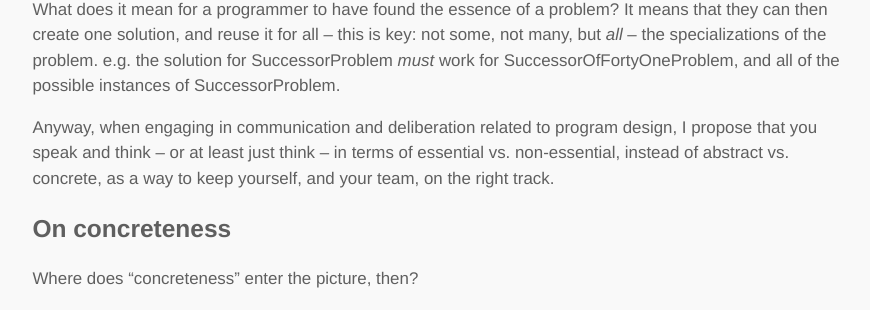
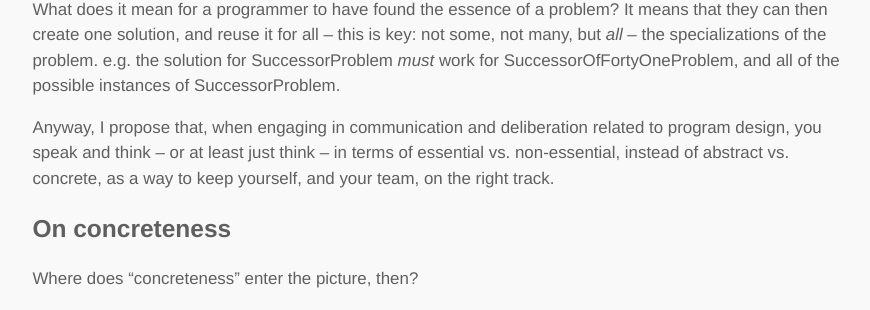
Before and after one commit to lambdatoast/lambdatoast.github.com, a Jekyll site: the page built from _posts/2014-09-20-the-point-of-abstraction.markdown, in a window 1280 px wide and 900 px high, scrolled down 1254 px. Shown: the part 142-452 px from the top of the window, without its empty margins (202-1072 px from the left). Built offline with Jekyll 4.4.1, drawn with Linux system fonts in a browser that asks for light colours.

Commit message:
Improve wording.

```diff
--- a/_posts/2014-09-20-the-point-of-abstraction.markdown
+++ b/_posts/2014-09-20-the-point-of-abstraction.markdown
@@ -64,7 +64,7 @@ key: not some, not many, but *all* – the specializations of the problem. e.g.
 the solution for SuccessorProblem *must* work for SuccessorOfFortyOneProblem, and
 all of the possible instances of SuccessorProblem.
 
-Anyway, when engaging in communication and deliberation related to program design, I propose that
+Anyway, I propose that, when engaging in communication and deliberation related to program design,
 you speak and think – or at least just think – in terms of essential vs. non-essential, instead
 of abstract vs. concrete, as a way to keep yourself, and your team, on the right track.
 
```
